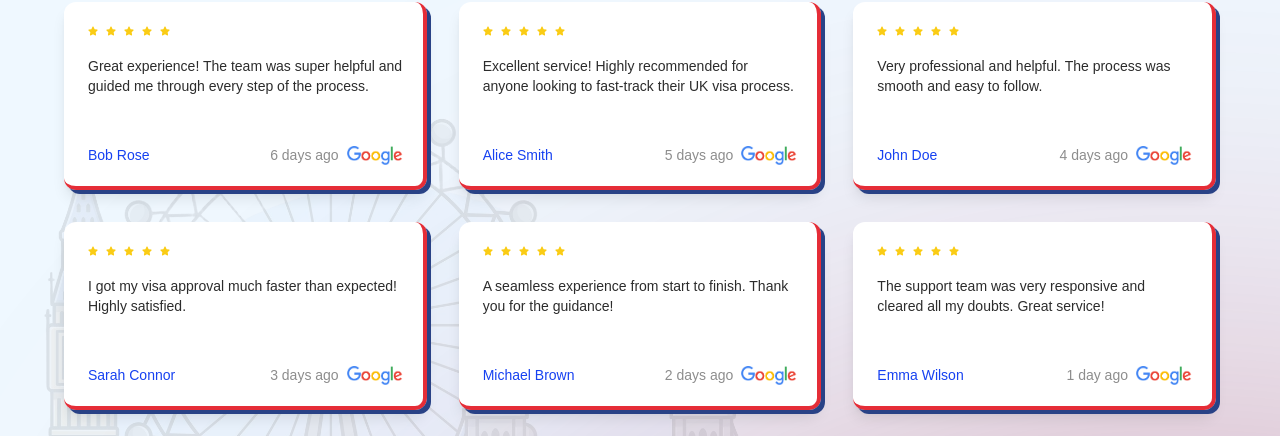
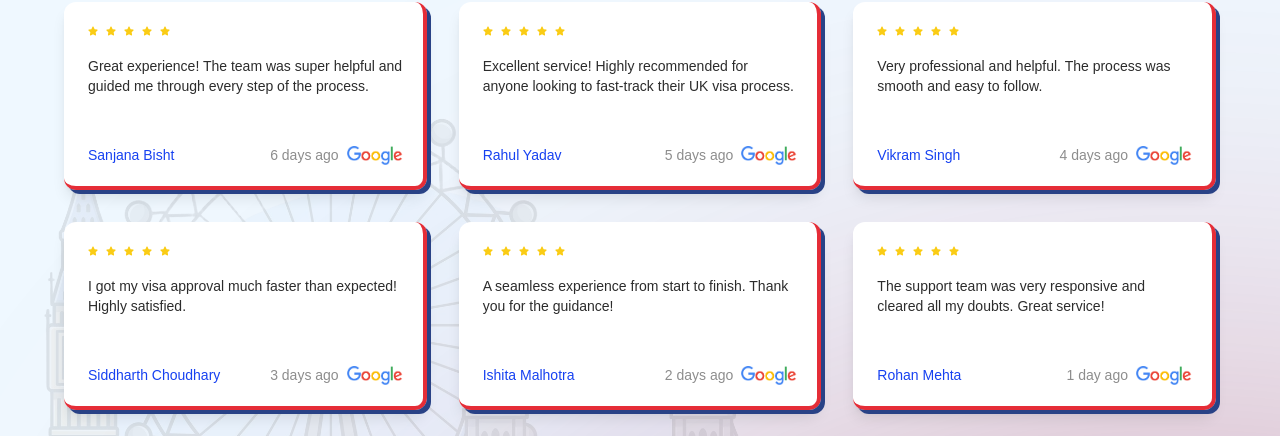
Before and after one commit to sahilbisht-saimanshetty/smart-immigrations, a React (Create React App) app: page /uk in a window 1280 px wide. Shown: the part 2625-3061 px from the top of the page. Built offline with nearby package versions, Linux system fonts and the light colour scheme.

Commit message:
review name changes

```diff
--- a/src/components/LandingPage/GoogleReviews.jsx
+++ b/src/components/LandingPage/GoogleReviews.jsx
@@ -5,42 +5,42 @@ import google from '../../assests/LandingPage/google.png'
 const reviews = [
   {
     id: 1,
-    name: "Bob Rose",
+    name: "Sanjana Bisht",
     date: "6 days ago",
     review:
       "Great experience! The team was super helpful and guided me through every step of the process.",
   },
   {
     id: 2,
-    name: "Alice Smith",
+    name: "Rahul Yadav",
     date: "5 days ago",
     review:
       "Excellent service! Highly recommended for anyone looking to fast-track their UK visa process.",
   },
   {
     id: 3,
-    name: "John Doe",
+    name: "Vikram Singh",
     date: "4 days ago",
     review:
       "Very professional and helpful. The process was smooth and easy to follow.",
   },
   {
     id: 4,
-    name: "Sarah Connor",
+    name: "Siddharth Choudhary",
     date: "3 days ago",
     review:
       "I got my visa approval much faster than expected! Highly satisfied.",
   },
   {
     id: 5,
-    name: "Michael Brown",
+    name: "Ishita Malhotra",
     date: "2 days ago",
     review:
       "A seamless experience from start to finish. Thank you for the guidance!",
   },
   {
     id: 6,
-    name: "Emma Wilson",
+    name: "Rohan Mehta",
     date: "1 day ago",
     review:
       "The support team was very responsive and cleared all my doubts. Great service!",
```
